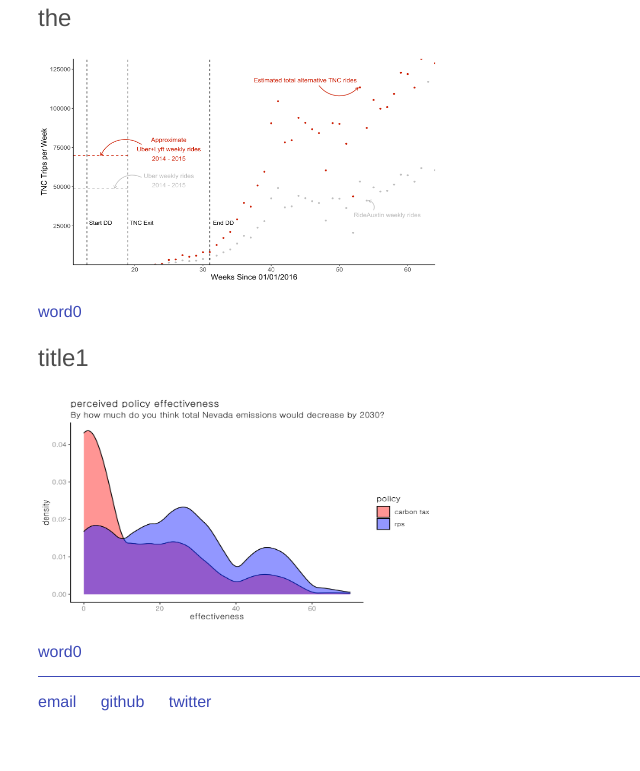
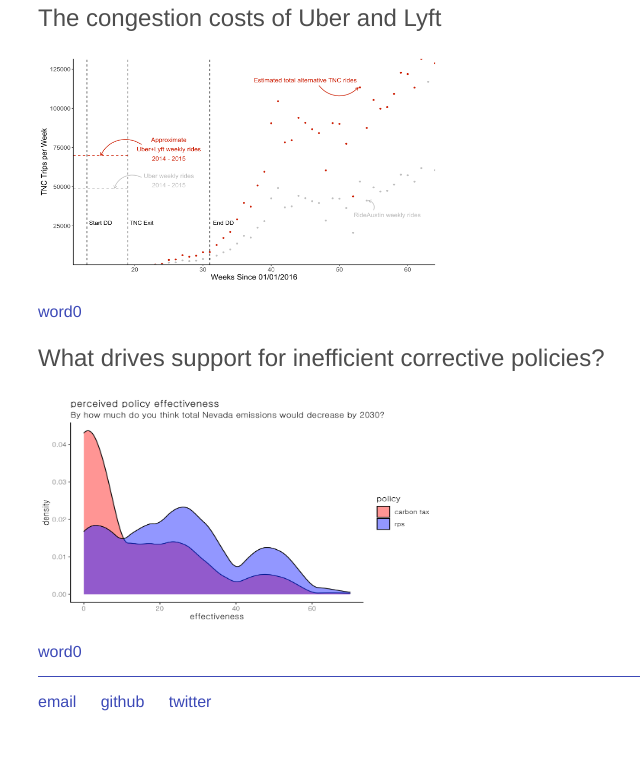
Before and after one commit to Matt-Tarduno/Matt-Tarduno.github.io, a Jekyll site: the page built from index.html, in a window 1280 px wide. Shown: the part 551-1322 px from the top of the page, without its empty margins (154-794 px from the left). Built offline with Jekyll 4.4.1, drawn with Linux system fonts in a browser that asks for light colours.

Commit message:
Update index.html

```diff
--- a/index.html
+++ b/index.html
@@ -23,17 +23,16 @@
 	<p></p>
 </div><!-- /.blurb -->
 
-
 <div id="container">
 
     <section>
-        <h1 class="left">the</h1>
+        <h1 class="left">The congestion costs of Uber and Lyft</h1>
         <img class="left" src="assets/rideshare.png" alt="pic0" style="width:400px; height:228px;">
         <p class="left"><a>word0</a></p>
     </section>
 
     <section>
-        <h1 class="right">title1 </h1>
+        <h1 class="right">What drives support for inefficient corrective policies?</h1>
         <img class="right" src="assets/nevada.png" alt="pic1" style="width:400px; height:228px;">
         <p class="right"><a>word0</a></p>
     </section>
```
